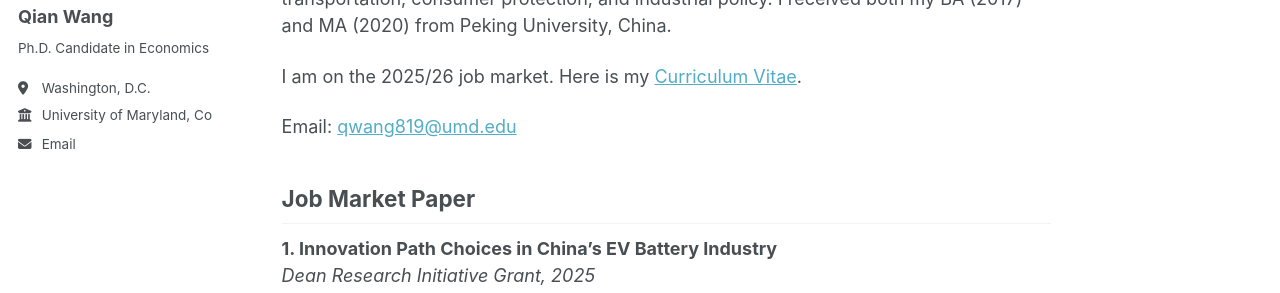
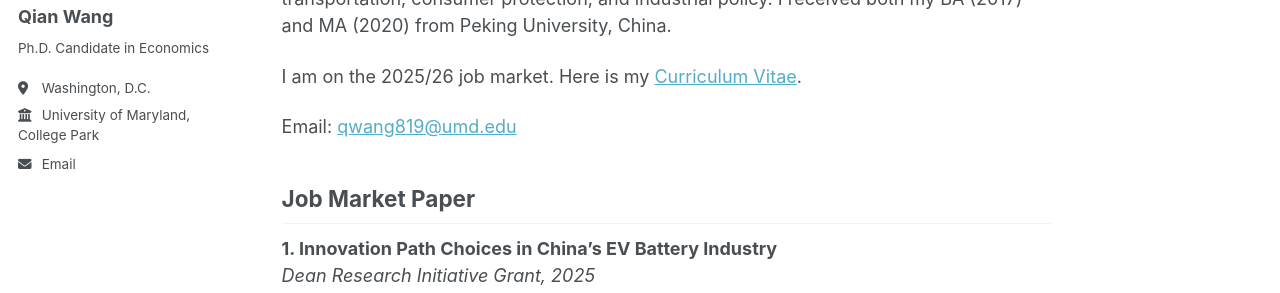
Before and after one commit to qwang819/qwang819.github.io, a Jekyll site: the page built from _pages/about.md, in a window 1280 px wide. Shown: the part 237-530 px from the top of the page. Built offline with Jekyll 4.4.1, drawn with Linux system fonts in a browser that asks for light colours; a script that is not in the unit is left out.

```diff
--- a/_config.yml
+++ b/_config.yml
@@ -31,7 +31,7 @@ author:
   pronouns         : # example: "she/her"
   bio              : "Ph.D. Candidate in Economics"
   location         : "Washington, D.C."
-  employer         : "University of Maryland, College Park"
+  employer         : "University of Maryland, <br>College Park"
   uri              : # URL
   email            : "qwang819@umd.edu"
 
```
